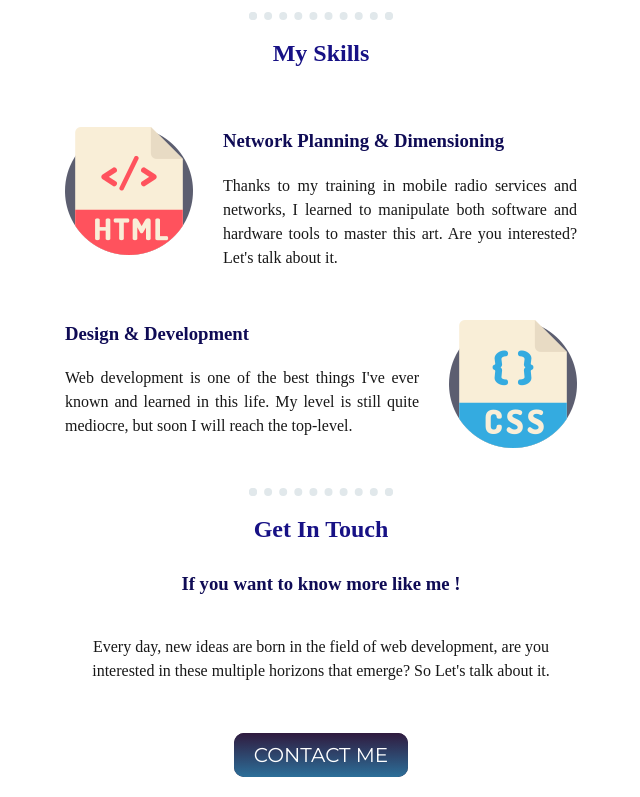
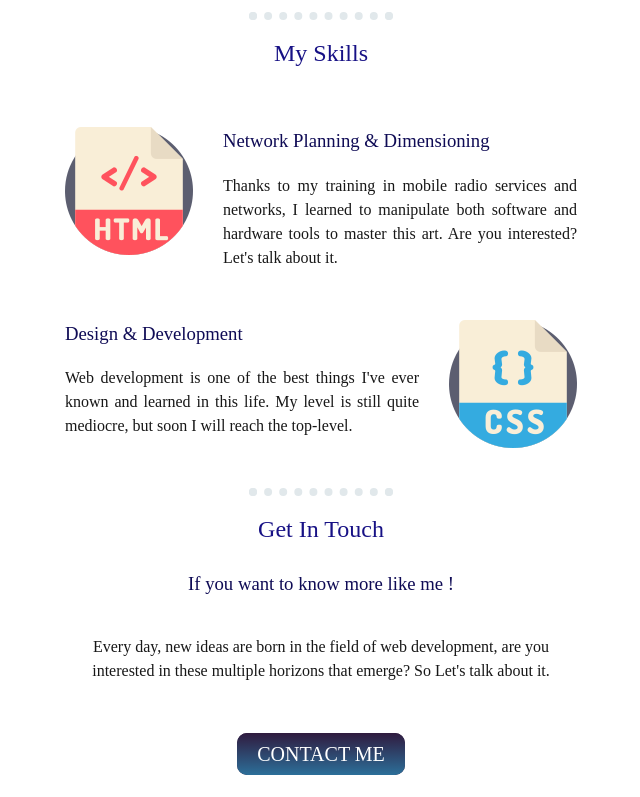
Before and after one commit to SirBenjaminGABNO/MySite, a plain HTML site: page index.html in a window 1280 px wide. Shown: the part 1123-1920 px from the top of the page, without its empty margins (319-959 px from the left). Drawn offline with Linux system fonts and the light colour scheme.

Commit message:
Update styles.css

```diff
--- a/css/styles.css
+++ b/css/styles.css
@@ -8,7 +8,7 @@
 body {
   text-align: center;
   color: #171717;
-  font-family: 'Bell MT';
+  font-family: 'Baskerville Old Face';
   margin: 0;
 }
 
@@ -24,13 +24,13 @@ h2 {
   font-family: 'Cooper Black';
   color: #171185;
   padding-bottom: 10px;
-  font-weight: 700;
+  font-weight: lighter;
 }
 
 h3 {
   font-family: 'Cooper Black';
   color: #0F0B55;
-  font-weight: 900;
+  font-weight: lighter;
 }
 
 p {
@@ -48,7 +48,7 @@ hr {
 
 a {
   color: #E1E8EB;
-  font-family: 'Montserrat', sans-serif;
+  font-family: 'Baskerville Old Face';
   margin: 25px 15px;
   text-decoration: none;
 }
@@ -145,7 +145,7 @@ a:hover {
   -webkit-border-radius: 10;
   -moz-border-radius: 10;
   border-radius: 10px;
-  font-family: 'Montserrat';
+  font-family: 'Baskerville Old Face';
   color: #ffffff;
   font-size: 20px;
   padding: 10px 20px 10px 20px;
```
